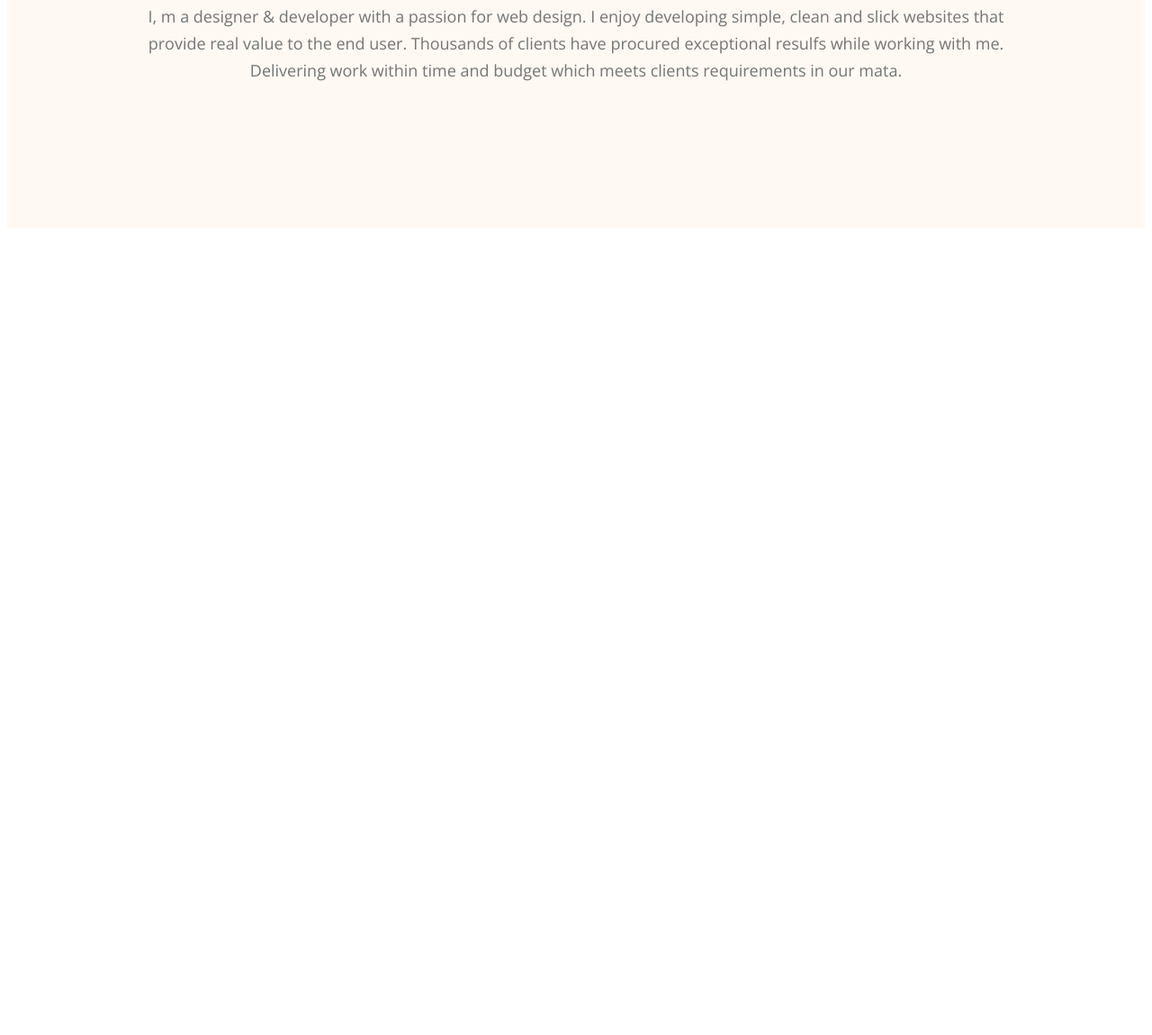
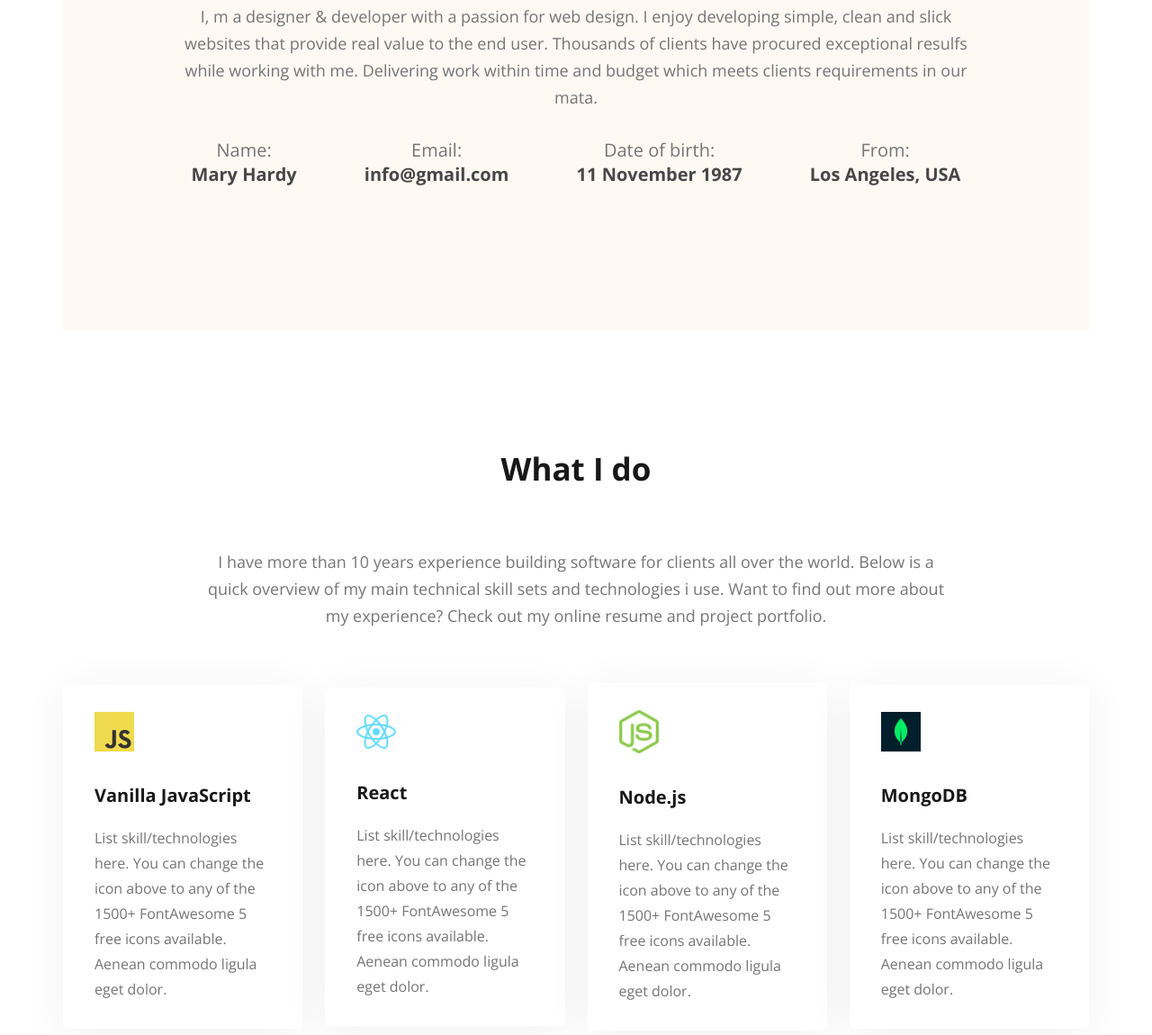
Before and after one commit to sayid-spec/portfolio-simple-module-five, a plain HTML site: page index.html in a window 1280 px wide. Shown: the part 1142-2292 px from the top of the page at 90% size. Before the commit the page ends 1525 px from the top, so only its background shows below. Drawn offline with nearby package versions, Linux system fonts and the light colour scheme.

Commit message:
added what i do section

```diff
--- a/index.html
+++ b/index.html
@@ -43,7 +43,76 @@
           while working with me. Delivering work within time and budget which
           meets clients requirements in our mata.
         </p>
+        <div class="about-info-container">
+          <div class="about-info">
+            <div class="info_title">Name:</div>
+            <p class="info_details">Mary Hardy</p>
+          </div>
+          <div class="about-info">
+            <div class="info_title">Email:</div>
+            <p class="info_details">info@gmail.com</p>
+          </div>
+          <div class="about-info">
+            <div class="info_title">Date of birth:</div>
+            <p class="info_details">11 November 1987</p>
+          </div>
+          <div class="about-info">
+            <div class="info_title">From:</div>
+            <p class="info_details">Los Angeles, USA</p>
+          </div>
+        </div>
       </section>
+
+      <!-- what i do section start -->
+      <section class="whatIdo">
+        <h3 class="section-title">What I do</h3>
+        <p class="section-details what-i-do-details">
+          I have more than 10 years experience building software for clients all
+          over the world. Below is a quick overview of my main technical skill
+          sets and technologies i use. Want to find out more about my
+          experience? Check out my online resume and project portfolio.
+        </p>
+        <div class="skills-container">
+          <div class="skill">
+            <img src="images/icons/js.png" alt="" />
+            <h3 class="skill-title">Vanilla JavaScript</h3>
+            <div class="skill-details">
+              List skill/technologies here. You can change the icon above to any
+              of the 1500+ FontAwesome 5 free icons available. Aenean commodo
+              ligula eget dolor.
+            </div>
+          </div>
+          <div class="skill">
+            <img src="images/icons/react.png" alt="" />
+            <h3 class="skill-title">React</h3>
+            <div class="skill-details">
+              List skill/technologies here. You can change the icon above to any
+              of the 1500+ FontAwesome 5 free icons available. Aenean commodo
+              ligula eget dolor.
+            </div>
+          </div>
+          <div class="skill">
+            <img src="images/icons/nodejs.png" alt="" />
+            <h3 class="skill-title">Node.js</h3>
+            <div class="skill-details">
+              List skill/technologies here. You can change the icon above to any
+              of the 1500+ FontAwesome 5 free icons available. Aenean commodo
+              ligula eget dolor.
+            </div>
+          </div>
+          <div class="skill">
+            <img src="images/icons/mongo.png " alt="" />
+            <h3 class="skill-title">MongoDB</h3>
+            <div class="skill-details">
+              List skill/technologies here. You can change the icon above to any
+              of the 1500+ FontAwesome 5 free icons available. Aenean commodo
+              ligula eget dolor.
+            </div>
+          </div>
+        </div>
+      </section>
+
+      <!-- what i do section end -->
     </main>
     <footer></footer>
   </body>
--- a/style.css
+++ b/style.css
@@ -120,11 +120,77 @@ nav a {
   flex-shrink: 0;
 }
 /* main section styles */
+main {
+  max-width: 1140px;
+  margin: 0 auto;
+}
 
 /* about section styles */
 
 .about {
   padding: 130px;
-  background-color: var(--secondary-clr, #fff8f3);
+  background-color: var(--secondary-clr, #fff8f4);
   margin: 130px 0px;
 }
+.about-info-container {
+  display: flex;
+  justify-content: space-around;
+  align-items: center;
+  gap: 50px;
+}
+.about-info {
+  text-align: center;
+  color: var(--Dark-03, #757575);
+
+  font-size: 20px;
+  margin-bottom: 10px;
+
+  font-weight: 400;
+}
+.info_details {
+  color: var(--Dark-02, #474747);
+  font-family: Open Sans;
+  font-size: 20px;
+  font-style: normal;
+  font-weight: 700;
+  margin-top: 0;
+}
+
+/* what ido section */
+.what-i-do-details {
+  padding: 30px 150px;
+}
+.skills-container {
+  display: flex;
+  gap: 25px;
+  align-items: center;
+}
+.skill {
+  border-radius: 5px;
+  background: #fff;
+  padding: 30px 35px;
+
+  box-shadow: 0px 6px 50px 0px rgba(0, 0, 0, 0.06);
+}
+.skill > img {
+  width: 44px;
+  margin-bottom: 30px;
+}
+.skill-title {
+  margin-top: 0;
+  color: var(--Dark-01, #181818);
+  text-align: left;
+
+  font-size: 20px;
+
+  font-weight: 700;
+  margin-bottom: 20px;
+}
+.skill-details {
+  color: var(--Dark-03, #757575);
+
+  font-size: 16px;
+
+  font-weight: 400;
+  line-height: 28px; /* 175% */
+}
```
